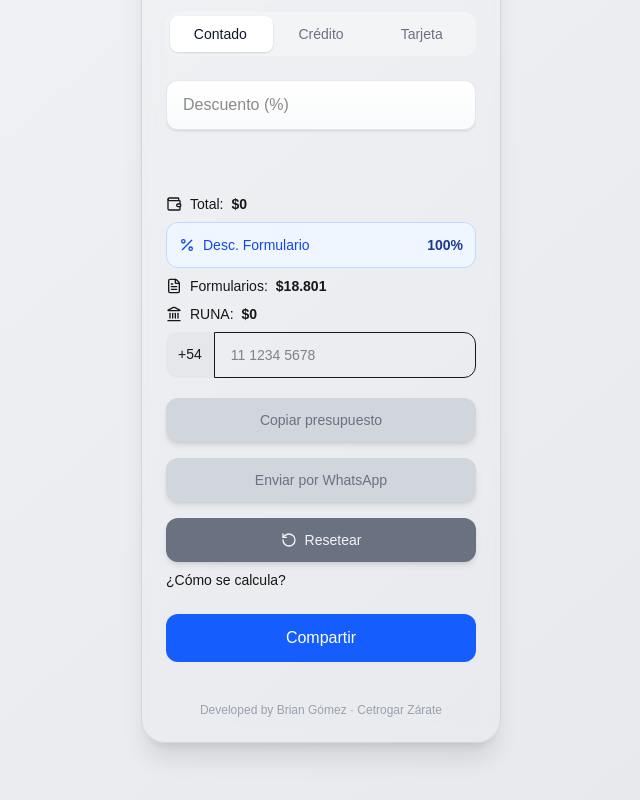
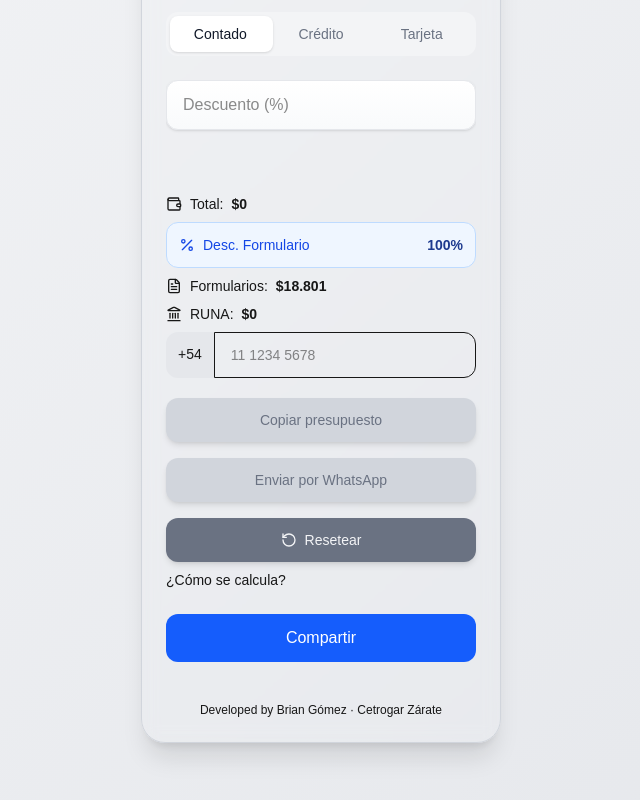
Before and after one commit to Briantahiel/presupuesto-motos, a Next.js app: page / in a window 1280 px wide. Shown: the part 282-1082 px from the top of the page, without its empty margins (319-959 px from the left). Built offline with nearby package versions, Linux system fonts and the light colour scheme.

Commit message:
Minor style changes

```diff
--- a/app/page.tsx
+++ b/app/page.tsx
@@ -1032,7 +1032,7 @@
             </button>
           )}
 
-        <p className="text-center text-xs text-gray-400 mt-4 opacity-0 animate-fadeUp delay-500 transition-all duration-300 hover:text-gray-600">
+        <p className="text-center text-xs mt-4 opacity-0 animate-fadeUp delay-500 transition-all duration-300 hover:text-gray-600">
           Developed by Brian Gómez · Cetrogar Zárate
         </p>
       </div>
```
